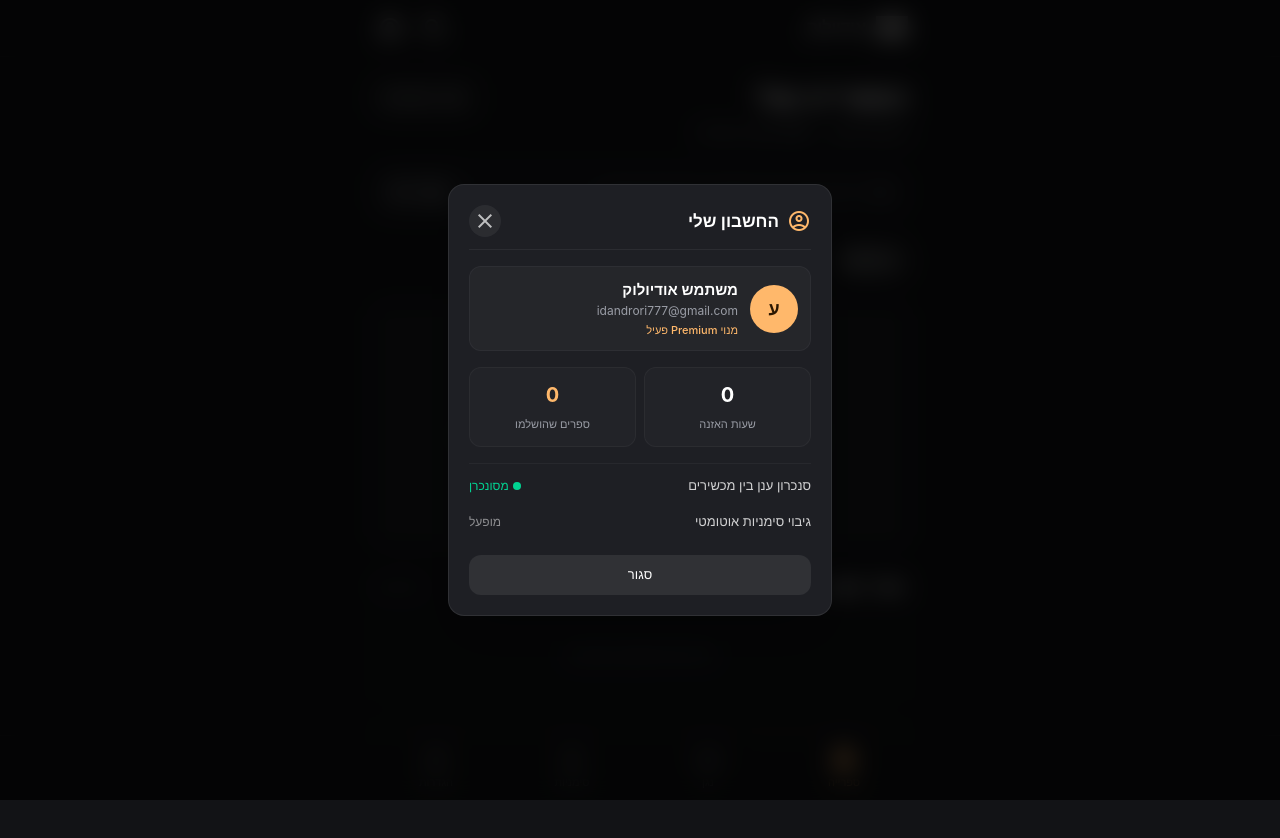
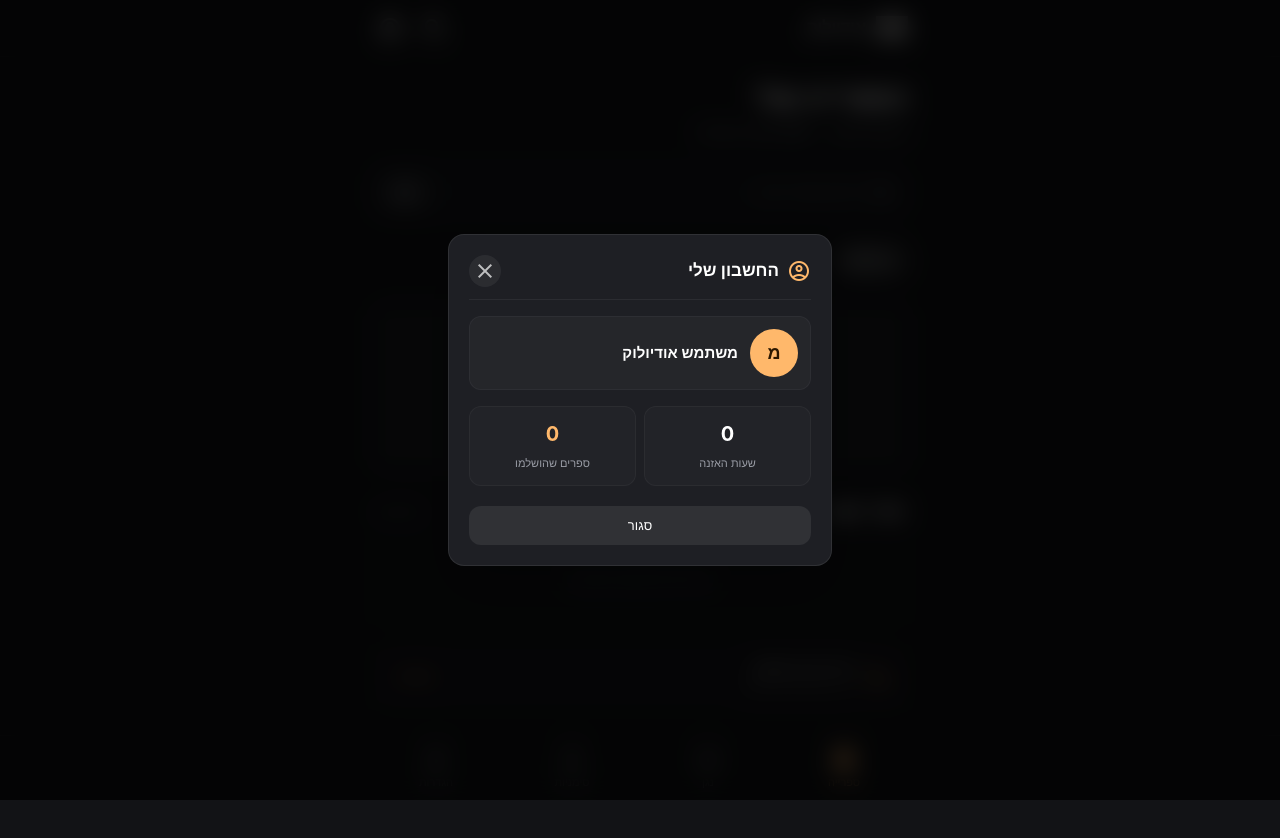
Before and after one commit to idandrori555/AudioLook, a React (Vite) app: page / in a window 1280 px wide. Both pictures are taken after a click on the button "account_circle". Shown: the top 838 px of the page. Built offline with nearby package versions, Linux system fonts and the light colour scheme; grey boxes are pictures that could not be loaded.

Commit message:
updated and fixed all bugs

```diff
--- a/src/components/AccountModal.tsx
+++ b/src/components/AccountModal.tsx
@@ -33,12 +33,12 @@ export default function AccountModal() {
         {/* User Card */}
         <div className="flex items-center gap-3 bg-white/[0.03] p-3 rounded-xl border border-white/[0.04]">
           <div className="w-12 h-12 rounded-full bg-[#ffb86b] text-[#2c1700] flex items-center justify-center font-bold text-[18px]">
-            ע
+            מ
           </div>
           <div className="flex flex-col">
             <span className="text-[15px] font-semibold text-white">משתמש אודיולוק</span>
-            <span className="text-[12px] text-[#9a9da6]">idandrori777@gmail.com</span>
-            <span className="text-[11px] text-[#ffb86b] mt-0.5 font-medium">מנוי Premium פעיל</span>
+            {/* <span className="text-[12px] text-[#9a9da6]">idandrori777@gmail.com</span> */}
+            {/* <span className="text-[11px] text-[#ffb86b] mt-0.5 font-medium">מנוי Premium פעיל</span> */}
           </div>
         </div>
 
@@ -54,19 +54,19 @@ export default function AccountModal() {
           </div>
         </div>
 
-        <div className="flex flex-col gap-2 pt-2 border-t border-white/[0.04]">
-          <div className="flex items-center justify-between text-[13px] text-white/80 py-1">
-            <span>סנכרון ענן בין מכשירים</span>
-            <span className="text-emerald-400 flex items-center gap-1 text-[12px]">
-              <span className="w-2 h-2 rounded-full bg-emerald-400" />
-              מסונכרן
-            </span>
-          </div>
-          <div className="flex items-center justify-between text-[13px] text-white/80 py-1">
-            <span>גיבוי סימניות אוטומטי</span>
-            <span className="text-white/50 text-[12px]">מופעל</span>
-          </div>
-        </div>
+        {/* <div className="flex flex-col gap-2 pt-2 border-t border-white/[0.04]"> */}
+        {/*   <div className="flex items-center justify-between text-[13px] text-white/80 py-1"> */}
+        {/*     <span>סנכרון ענן בין מכשירים</span> */}
+        {/*     <span className="text-emerald-400 flex items-center gap-1 text-[12px]"> */}
+        {/*       <span className="w-2 h-2 rounded-full bg-emerald-400" /> */}
+        {/*       מסונכרן */}
+        {/*     </span> */}
+        {/*   </div> */}
+        {/*   <div className="flex items-center justify-between text-[13px] text-white/80 py-1"> */}
+        {/*     <span>גיבוי סימניות אוטומטי</span> */}
+        {/*     <span className="text-white/50 text-[12px]">מופעל</span> */}
+        {/*   </div> */}
+        {/* </div> */}
 
         <button
           onClick={() => setIsAccountModalOpen(false)}
--- a/src/components/LibraryView.tsx
+++ b/src/components/LibraryView.tsx
@@ -84,13 +84,13 @@ export default function LibraryView() {
       <div className="flex flex-col gap-1">
         <div className="flex items-center justify-between">
           <h1 className="text-[28px] font-semibold tracking-tight text-white">הספרייה שלי</h1>
-          <button
-            onClick={() => setIsAddBookModalOpen(true)}
-            className="flex items-center gap-1.5 px-3 py-1.5 rounded-xl bg-white/[0.06] hover:bg-white/[0.1] text-white/80 hover:text-white text-[12px] font-medium transition-colors cursor-pointer"
-          >
-            <span className="material-symbols-outlined text-[16px]">add</span>
-            <span>הוסף ספר</span>
-          </button>
+          {/* <button */}
+          {/*   onClick={() => setIsAddBookModalOpen(true)} */}
+          {/*   className="flex items-center gap-1.5 px-3 py-1.5 rounded-xl bg-white/[0.06] hover:bg-white/[0.1] text-white/80 hover:text-white text-[12px] font-medium transition-colors cursor-pointer" */}
+          {/* > */}
+          {/*   <span className="material-symbols-outlined text-[16px]">add</span> */}
+          {/*   <span>הוסף ספר</span> */}
+          {/* </button> */}
         </div>
         <p className="text-[13px] text-[#9a9da6] flex items-center gap-2">
           <span>{totalHoursListened} שעות האזנה</span>
@@ -110,7 +110,7 @@ export default function LibraryView() {
           onKeyDown={(e) => e.key === 'Enter' && handleImport()}
           className="bg-transparent text-[14px] text-white placeholder:text-white/35 w-full outline-none py-1.5 min-w-0"
           id="quick-input"
-          placeholder="הדבק קישור יוטיוב (סרטון או פלייליסט שלם)..."
+          placeholder="הדבק קישור יוטיוב"
           type="url"
         />
         <button
@@ -132,7 +132,7 @@ export default function LibraryView() {
           ) : (
             <>
               <span className="material-symbols-outlined text-[15px]">arrow_downward</span>
-              <span>ייבא</span>
+              {/* <span>ייבא</span> */}
             </>
           )}
         </button>
@@ -142,8 +142,7 @@ export default function LibraryView() {
       <div className="flex items-center gap-2 overflow-x-auto no-scrollbar py-0.5" id="shelf-filters">
         <button
           onClick={() => setActiveFilter('all')}
-          className={`filter-tab px-4 py-2 rounded-full text-[13px] font-medium transition-all cursor-pointer whitespace-nowrap ${
-            activeFilter === 'all'
+          className={`filter-tab px-4 py-2 rounded-full text-[13px] font-medium transition-all cursor-pointer whitespace-nowrap ${activeFilter === 'all'
             ? 'bg-white/[0.12] text-white'
             : 'bg-transparent text-white/60 hover:text-white hover:bg-white/[0.05]'
             }`}
@@ -152,8 +151,7 @@ export default function LibraryView() {
         </button>
         <button
           onClick={() => setActiveFilter('listening')}
-          className={`filter-tab px-4 py-2 rounded-full text-[13px] font-medium transition-all cursor-pointer whitespace-nowrap ${
-            activeFilter === 'listening'
+          className={`filter-tab px-4 py-2 rounded-full text-[13px] font-medium transition-all cursor-pointer whitespace-nowrap ${activeFilter === 'listening'
             ? 'bg-white/[0.12] text-white'
             : 'bg-transparent text-white/60 hover:text-white hover:bg-white/[0.05]'
             }`}
@@ -162,8 +160,7 @@ export default function LibraryView() {
         </button>
         <button
           onClick={() => setActiveFilter('completed')}
-          className={`filter-tab px-4 py-2 rounded-full text-[13px] font-medium transition-all cursor-pointer whitespace-nowrap ${
-            activeFilter === 'completed'
+          className={`filter-tab px-4 py-2 rounded-full text-[13px] font-medium transition-all cursor-pointer whitespace-nowrap ${activeFilter === 'completed'
             ? 'bg-white/[0.12] text-white'
             : 'bg-transparent text-white/60 hover:text-white hover:bg-white/[0.05]'
             }`}
@@ -172,8 +169,7 @@ export default function LibraryView() {
         </button>
         <button
           onClick={() => setActiveFilter('queued')}
-          className={`filter-tab px-4 py-2 rounded-full text-[13px] font-medium transition-all cursor-pointer whitespace-nowrap ${
-            activeFilter === 'queued'
+          className={`filter-tab px-4 py-2 rounded-full text-[13px] font-medium transition-all cursor-pointer whitespace-nowrap ${activeFilter === 'queued'
             ? 'bg-white/[0.12] text-white'
             : 'bg-transparent text-white/60 hover:text-white hover:bg-white/[0.05]'
             }`}
@@ -195,8 +191,7 @@ export default function LibraryView() {
             </span>
             <span className="text-[#ffb86b]/90 text-[12px] flex items-center gap-1">
               <span
-                className={`inline-block w-1.5 h-1.5 rounded-full bg-[#ffb86b] ${
-                  isPlaying ? 'animate-pulse' : ''
+                className={`inline-block w-1.5 h-1.5 rounded-full bg-[#ffb86b] ${isPlaying ? 'animate-pulse' : ''
                   }`}
               />
               {currentBook.isPlaylist && currentChapter
@@ -349,17 +344,17 @@ export default function LibraryView() {
           <div className="flex flex-col gap-1">
             <h3 className="text-[17px] font-semibold text-white">הספרייה שלך ריקה כרגע</h3>
             <p className="text-[13px] text-[#9a9da6] max-w-sm">
-              הדבק קישור יוטיוב בשורת הייבוא למעלה, או לחץ על כפתור "הוסף ספר" כדי להתחיל להאזין.
+              הדבק קישור יוטיוב בשורת הייבוא למעלה.
             </p>
           </div>
 
-          <button
-            onClick={() => setIsAddBookModalOpen(true)}
-            className="mt-1 px-4 py-2 rounded-xl bg-[#ffb86b] text-[#492900] text-[13px] font-medium hover:bg-[#ffc685] transition-colors cursor-pointer flex items-center gap-1.5"
-          >
-            <span className="material-symbols-outlined text-[17px]">add</span>
-            <span>הוסף ספר שמע</span>
-          </button>
+          {/* <button */}
+          {/*   onClick={() => setIsAddBookModalOpen(true)} */}
+          {/*   className="mt-1 px-4 py-2 rounded-xl bg-[#ffb86b] text-[#492900] text-[13px] font-medium hover:bg-[#ffc685] transition-colors cursor-pointer flex items-center gap-1.5" */}
+          {/* > */}
+          {/*   <span className="material-symbols-outlined text-[17px]">add</span> */}
+          {/*   <span>הוסף ספר שמע</span> */}
+          {/* </button> */}
         </section>
       )}
 
@@ -389,8 +384,7 @@ export default function LibraryView() {
                 <div
                   key={book.id}
                   onClick={() => selectBook(book.id, true, false)}
-                  className={`group bg-[#16171b] hover:bg-[#1d1e23] border border-white/[0.04] hover:border-white/[0.08] rounded-2xl p-3 flex items-center gap-3.5 transition-all cursor-pointer ${
-                    isDone ? 'opacity-85' : ''
+                  className={`group bg-[#16171b] hover:bg-[#1d1e23] border border-white/[0.04] hover:border-white/[0.08] rounded-2xl p-3 flex items-center gap-3.5 transition-all cursor-pointer ${isDone ? 'opacity-85' : ''
                     } ${isSelected ? 'border-[#ffb86b]/30 bg-[#1d1e23]' : ''}`}
                 >
                   {/* Thumbnail */}
@@ -418,46 +412,6 @@ export default function LibraryView() {
                       <h4 className="text-[15px] font-medium text-white truncate group-hover:text-[#ffb86b] transition-colors">
                         {book.title}
                       </h4>
-                      <div className="relative">
-                        <button
-                          onClick={(e) => {
-                            e.stopPropagation();
-                            setActiveMenuBookId(activeMenuBookId === book.id ? null : book.id);
-                          }}
-                          aria-label="אפשרויות"
-                          className="text-white/35 hover:text-white transition-colors p-1 cursor-pointer"
-                        >
-                          <span className="material-symbols-outlined text-[18px]">more_vert</span>
-                        </button>
-
-                        {activeMenuBookId === book.id && (
-                          <div
-                            onClick={(e) => e.stopPropagation()}
-                            className="absolute left-0 top-7 bg-[#24252a] border border-white/[0.1] rounded-xl p-1.5 shadow-2xl z-30 min-w-[150px] text-[13px] flex flex-col gap-1"
-                          >
-                            <button
-                              onClick={() => {
-                                selectBook(book.id, true, true);
-                                setActiveMenuBookId(null);
-                              }}
-                              className="flex items-center gap-2 px-3 py-1.5 rounded-lg text-white hover:bg-white/10 text-right cursor-pointer"
-                            >
-                              <span className="material-symbols-outlined text-[16px]">play_arrow</span>
-                              <span>נגן במסך מלא</span>
-                            </button>
-                            <button
-                              onClick={() => {
-                                deleteBook(book.id);
-                                setActiveMenuBookId(null);
-                              }}
-                              className="flex items-center gap-2 px-3 py-1.5 rounded-lg text-red-400 hover:bg-red-500/10 text-right cursor-pointer"
-                            >
-                              <span className="material-symbols-outlined text-[16px]">delete</span>
-                              <span>מחק ספר</span>
-                            </button>
-                          </div>
-                        )}
-                      </div>
                     </div>
 
                     <p className="text-[12px] text-[#9a9da6] truncate">
@@ -500,6 +454,47 @@ export default function LibraryView() {
                     )}
                   </div>
 
+                  <div className="relative">
+                    <button
+                      onClick={(e) => {
+                        e.stopPropagation();
+                        setActiveMenuBookId(activeMenuBookId === book.id ? null : book.id);
+                      }}
+                      aria-label="אפשרויות"
+                      className="text-white/35 hover:text-white transition-colors p-1 cursor-pointer"
+                    >
+                      <span className="material-symbols-outlined text-[18px]">more_vert</span>
+                    </button>
+
+                    {activeMenuBookId === book.id && (
+                      <div
+                        onClick={(e) => e.stopPropagation()}
+                        className="absolute left-0 top-7 bg-[#24252a] border border-white/[0.1] rounded-xl p-1.5 shadow-2xl z-30 min-w-[150px] text-[13px] flex flex-col gap-1"
+                      >
+                        <button
+                          onClick={() => {
+                            selectBook(book.id, true, true);
+                            setActiveMenuBookId(null);
+                          }}
+                          className="flex items-center gap-2 px-3 py-1.5 rounded-lg text-white hover:bg-white/10 text-right cursor-pointer"
+                        >
+                          <span className="material-symbols-outlined text-[16px]">play_arrow</span>
+                          <span>נגן במסך מלא</span>
+                        </button>
+                        <button
+                          onClick={() => {
+                            deleteBook(book.id);
+                            setActiveMenuBookId(null);
+                          }}
+                          className="flex items-center gap-2 px-3 py-1.5 rounded-lg text-red-400 hover:bg-red-500/10 text-right cursor-pointer"
+                        >
+                          <span className="material-symbols-outlined text-[16px]">delete</span>
+                          <span>מחק ספר</span>
+                        </button>
+                      </div>
+                    )}
+                  </div>
+
                   {/* Right Action Button */}
                   {isDone ? (
                     <button
@@ -524,8 +519,7 @@ export default function LibraryView() {
                         }
                       }}
                       aria-label="נגן"
-                      className={`w-9 h-9 rounded-full flex items-center justify-center flex-shrink-0 transition-all active:scale-95 cursor-pointer ${
-                        isSelected && isPlaying
+                      className={`w-9 h-9 rounded-full flex items-center justify-center flex-shrink-0 transition-all active:scale-95 cursor-pointer ${isSelected && isPlaying
                         ? 'bg-[#ffb86b] text-[#492900]'
                         : 'bg-white/[0.06] group-hover:bg-[#ffb86b] group-hover:text-[#492900] text-white/80'
                         }`}
```
Also changed, not shown: src/components/PlayerView.tsx (+26 -31 lines), src/components/SettingsView.tsx (+15 -18 lines). Lines whose indentation alone changed are shown as unchanged.
